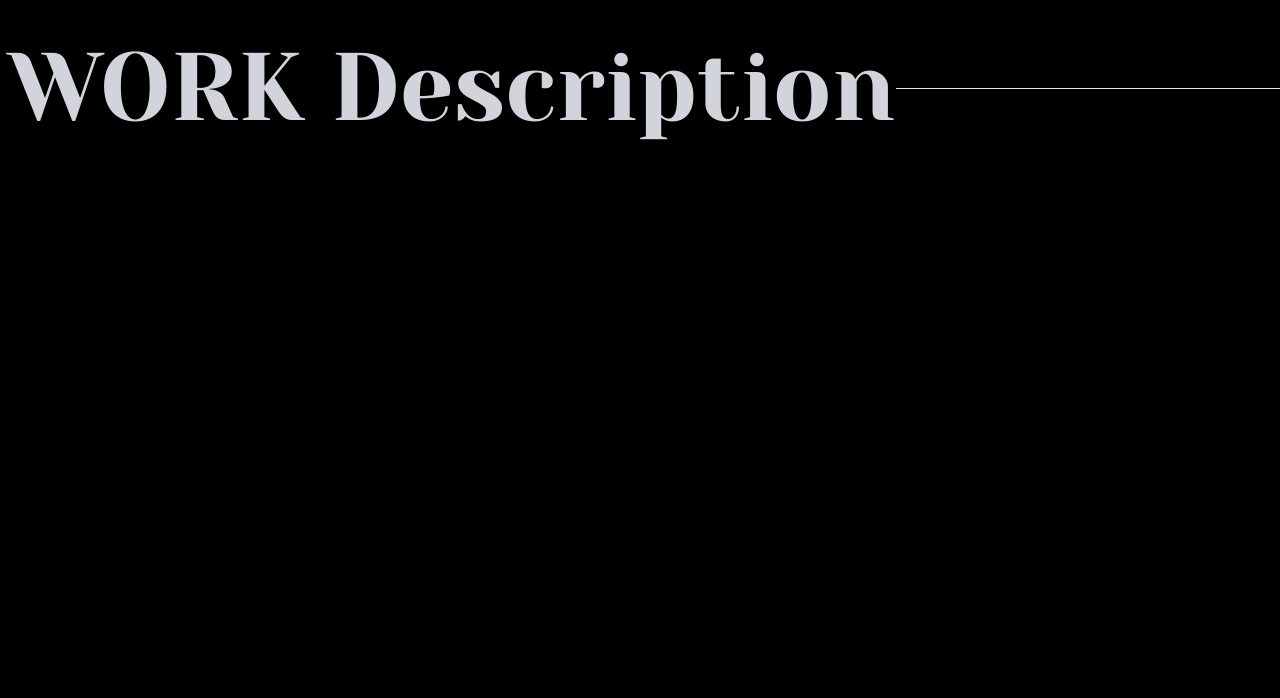
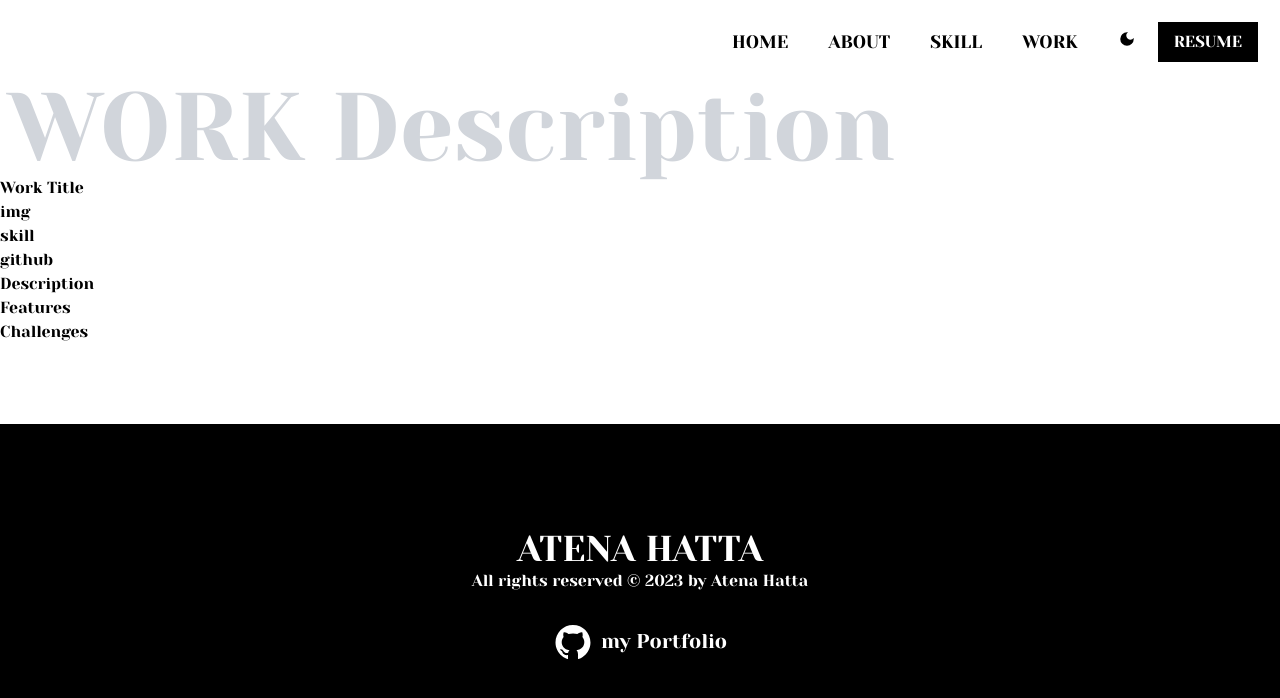
Before and after one commit to AtenaHatta/Portfolio-Nextjs, a Next.js app: page /WorkDescriptionPage in a window 1280 px wide. Shown: the top 698 px of the page. Built offline with nearby package versions, Linux system fonts and the light colour scheme.

Commit message:
REFACTOR Footer dark mode fixed

```diff
--- a/src/app/(main)/components/Footer/Footer.tsx
+++ b/src/app/(main)/components/Footer/Footer.tsx
@@ -1,17 +1,10 @@
-"use client";
-import { useDarkMode } from "@/app/(main)/components/DarkModeProvider";
 import { AiFillGithub } from "react-icons/ai";
 
 export default function Footer() {
-  const { darkMode } = useDarkMode();
   const date = new Date().getFullYear();
 
   return (
-    <div
-      className={`${
-        darkMode == "dark" ? "invert" : ""
-      } fixed bottom-0 -z-10 h-[500px] pt-14 text-white bg-black w-full flex items-center text-center justify-center`}
-    >
+    <div className="fixed bottom-0 -z-10 h-[400px] text-white bg-black w-full flex items-center text-center justify-center">
       <div className="flex-row">
         <h1 className="text-sm md:text-4xl font-yesevaOne">ATENA HATTA</h1>
         <p>All rights reserved &copy; {date} by Atena Hatta</p>
--- /dev/null
+++ b/src/app/(main)/components/OnehundredPage/page.tsx
@@ -0,0 +1,19 @@
+import React from "react";
+import OnehundredCardWrapper from "@/app/(main)/components/Onehundred/OnehundredCardWrapper";
+
+export default function Page() {
+  return (
+    <div>
+      <div className="pt-10 text-center">
+        <h1 className="text-4xl md:text-8xl">100 things</h1>
+        <div className="relative pt-2 md:pt-5 text-xs md:text-xl inline-block">
+          <span className="absolute inset-x-0 bottom-1 h-2 bg-violet-400 opacity-50"></span>
+          <p className="relative z-10">
+            These are the 100 elements that make up who I am.
+          </p>
+        </div>
+      </div>
+      <OnehundredCardWrapper />
+    </div>
+  );
+}
--- a/src/app/WorkDescriptionPage/page.tsx
+++ b/src/app/WorkDescriptionPage/page.tsx
@@ -2,13 +2,16 @@ import React from "react";
 import { Project } from "@/app/(main)/components/Work/data";
 import Image from "next/image";
 import Link from "next/link";
+import NavBar from "../(main)/components/Navbar/Navbar";
+import Footer from "../(main)/components/Footer/Footer";
 
 export default function Workdescription() {
   return (
-    <div className="my-10">
+    <div className="py-20 bg-white text-black ">
+      <NavBar />
       <div className="flex items-center">
         <h1 className="text-6xl md:text-8xl pl-2 text-gray-300">WORK Description</h1>
-        <div className="border-b text-gray-300" style={{ width: "30%" }}></div>
+        <div className="border-b text-gray-300"></div>
       </div>
 
       <div>
@@ -20,6 +23,7 @@ export default function Workdescription() {
         <h1>Features</h1>
         <h1>Challenges</h1>
       </div>
+      <Footer />
     </div>
   );
 }
```
